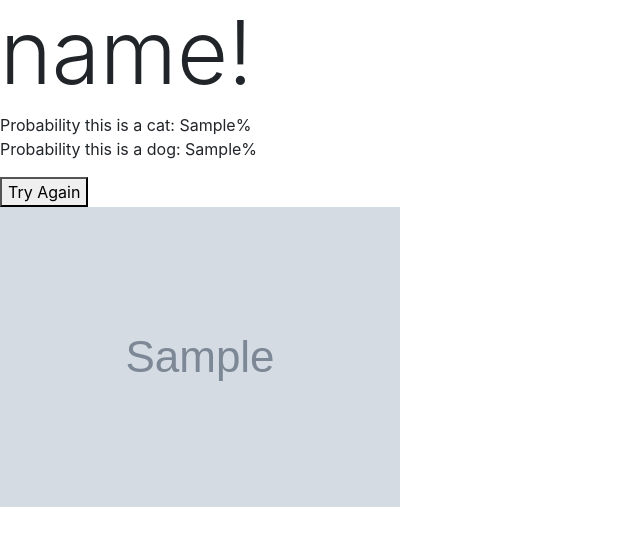
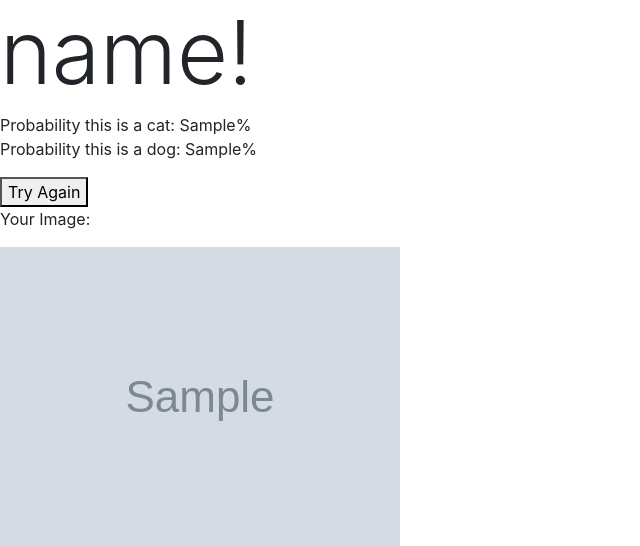
Before and after one commit to mjbloch/catdog, a Flask app: template app/templates/output.html in a window 1280 px wide. Shown: the part 162-708 px from the top of the page, without its empty margins (0-640 px from the left). Run offline with Flask 3, Linux system fonts and the light colour scheme; the template is opened without the code that fills it: most values are stand-ins (such as "Sample title", 1, 10 or a date in 2020); grey boxes marked "Sample" are stand-in pictures; some libraries are stand-ins or nearby versions.

Commit message:
Test CI/CD

```diff
--- a/app/templates/output.html
+++ b/app/templates/output.html
@@ -15,6 +15,7 @@
 			<button type="submit" formaction="/predict">Try Again</button>
 		 </form>
 	</div>
+	<p>Your Image:</p>
 	<img src="{{ prediction_image }}" alt="Uploaded Image" class="image"/>
 
 
```
